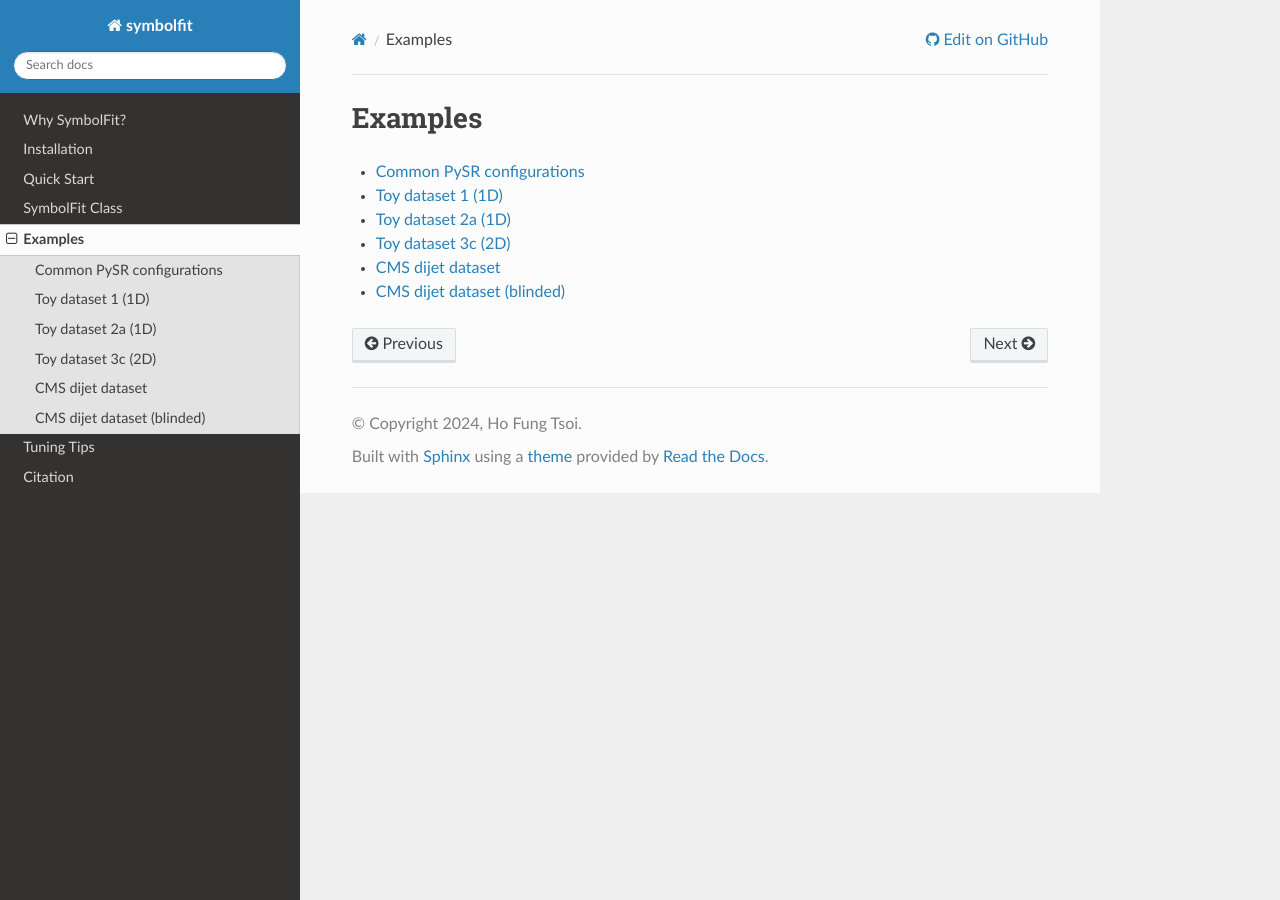
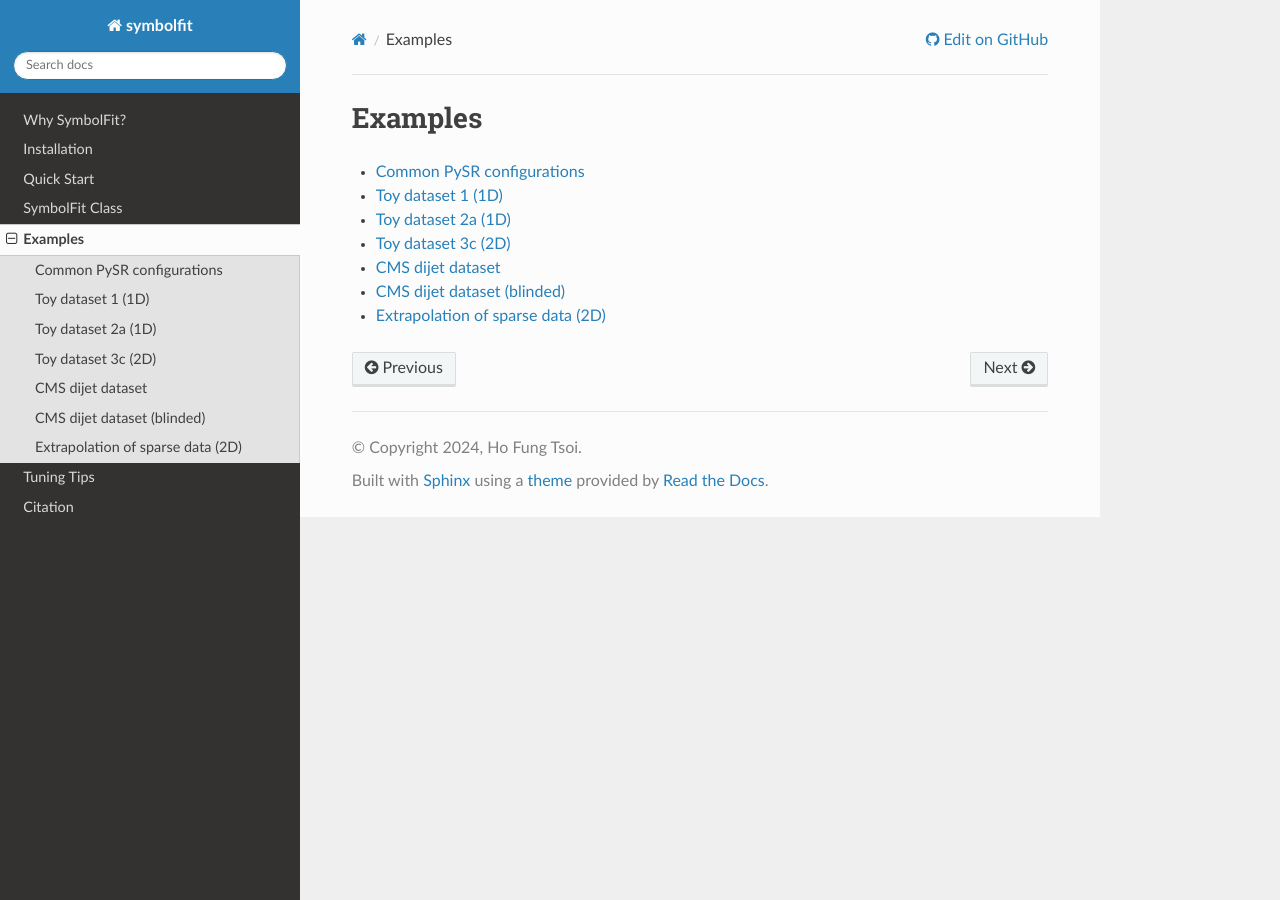
Before and after one commit to hftsoi/symbolfit, a Sphinx documentation site: the page built from docs/demo.rst, in a window 1280 px wide. Built offline with Sphinx 7.4.7 and the Read the Docs theme 3.1.0, drawn with Linux system fonts in a browser that asks for light colours.

Commit message:
2d sparse data in docs

```diff
--- a/docs/demo.rst
+++ b/docs/demo.rst
@@ -10,3 +10,4 @@ Examples
    demo/toy3c.rst
    demo/dijet.rst
    demo/dijet_blinded.rst
+   demo/extrapolation_sparse2d.rst
--- /dev/null
+++ b/docs/demo/extrapolation_sparse2d.rst
@@ -0,0 +1,2 @@
+Extrapolation of sparse data (2D)
+---------------------------------
```
